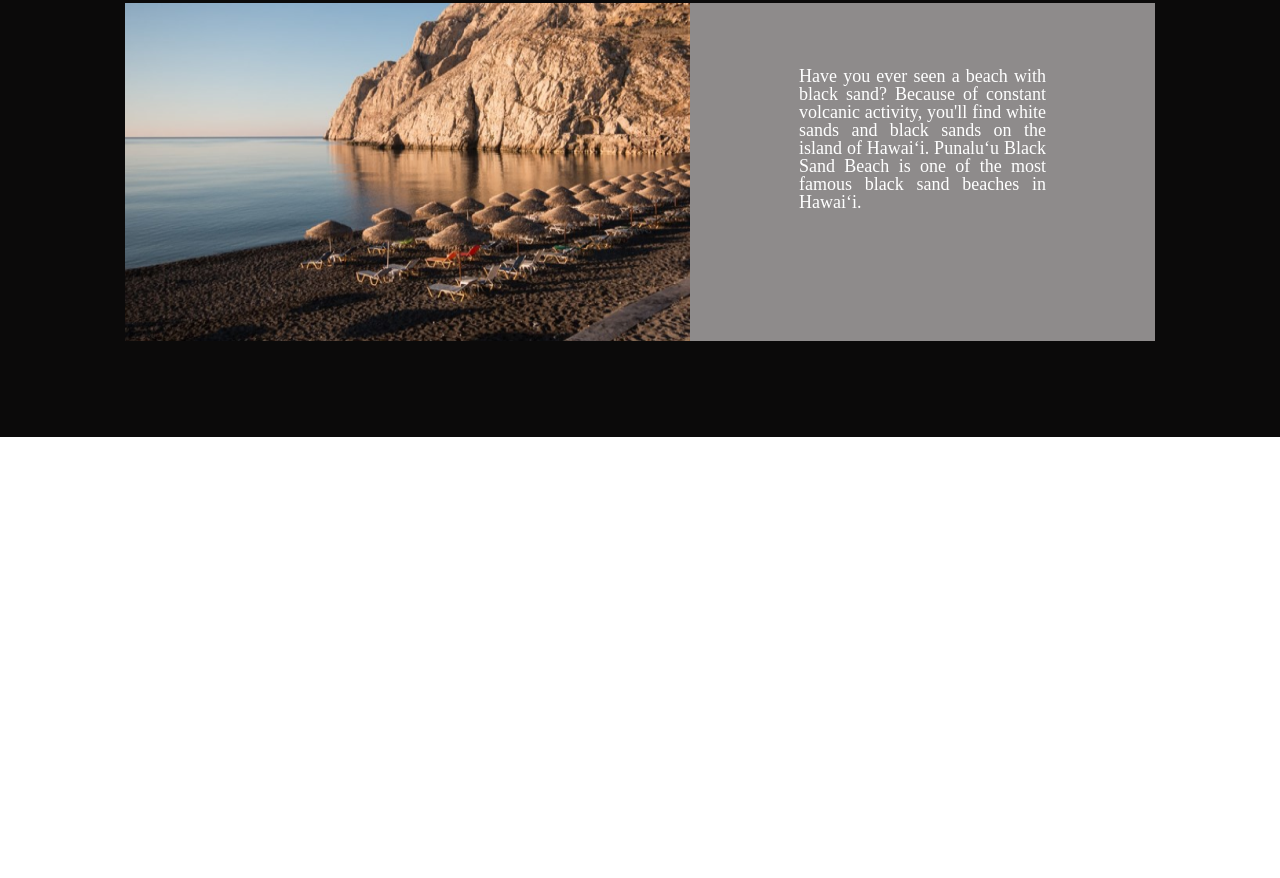
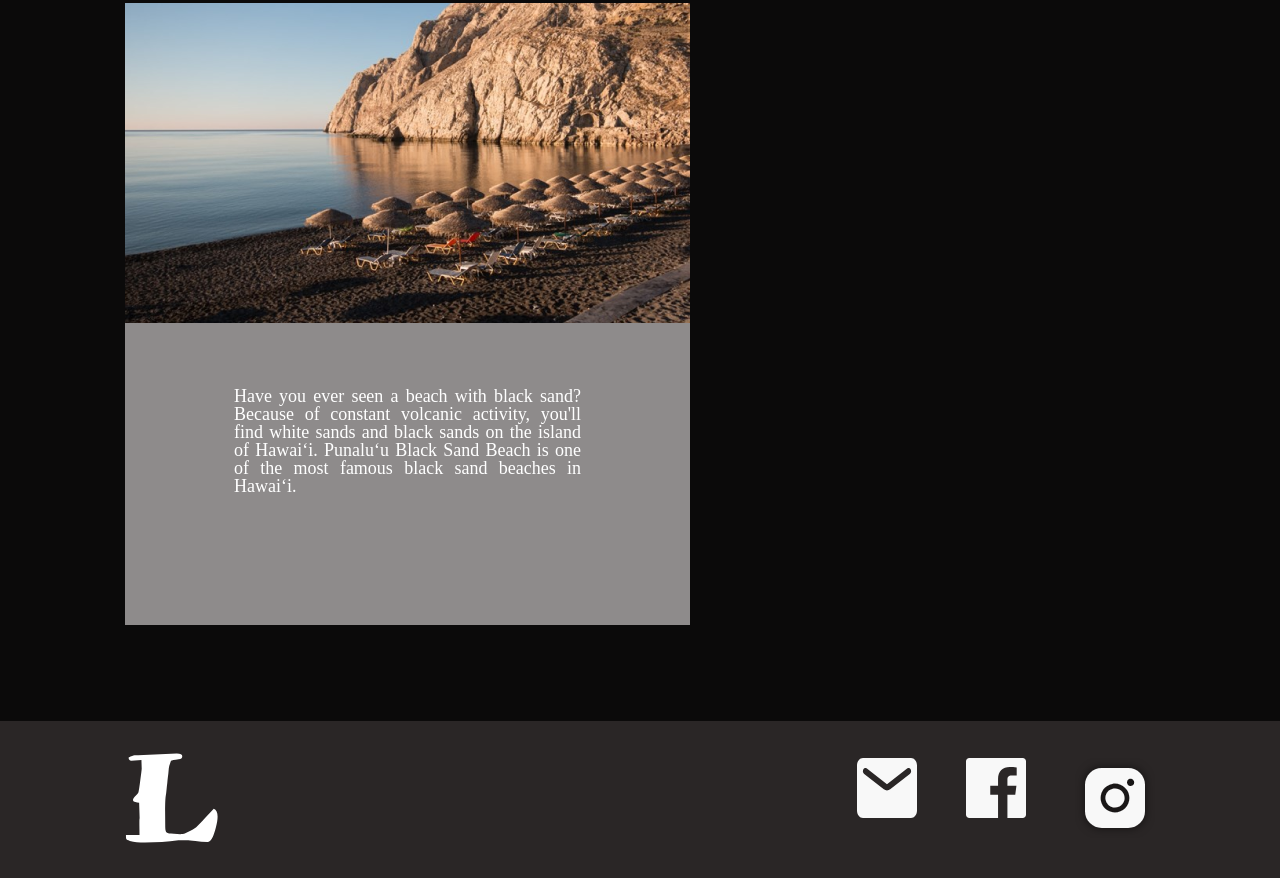
Before and after one commit to Gogagulua/davaleba-9, a plain HTML site: page index.html in a window 1280 px wide. Shown: the part 1430-2308 px from the top of the page. Before the commit the page ends 1867 px from the top, so only its background shows below. Drawn offline with Linux system fonts and the light colour scheme; a web font is replaced by a local one.

Commit message:
add footer

```diff
--- a/css/style.css
+++ b/css/style.css
@@ -121,6 +121,7 @@ article {
 
 .article_div_1_lite {
   display: flex;
+  flex-wrap: wrap;
   justify-content: space-between;
   margin-top: 42px;
 }
@@ -151,3 +152,22 @@ article {
 
   color: #ffffff;
 }
+
+/* footer */
+
+footer {
+  width: 100%;
+  padding: 32px 125px;
+  background-color: #2a2626;
+}
+
+.container {
+  display: flex;
+  justify-content: space-between;
+  align-items: center;
+}
+
+.box {
+  display: flex;
+  gap: 49px;
+}
--- a/index.html
+++ b/index.html
@@ -73,6 +73,21 @@
 
     </article>
 
+    <!-- footer -->
+
+    <footer>
+        <div class="container">
+            <div>
+                <img src="photos/logo-header.svg" alt="">
+            </div>
+            <div class="box">
+                <div><img src="photos/Vector.svg" alt=""></div>
+                <div><img src="photos/Vector (1).svg" alt=""></div>
+                <div><img src="photos/Vector (2).svg" alt=""></div>
+            </div>
+        </div>
+    </footer>
+
 
 </body>
 </html>
```
Also changed, not shown: photos/Vector (1).svg (added), photos/Vector (2).svg (added), photos/Vector.svg (added).
